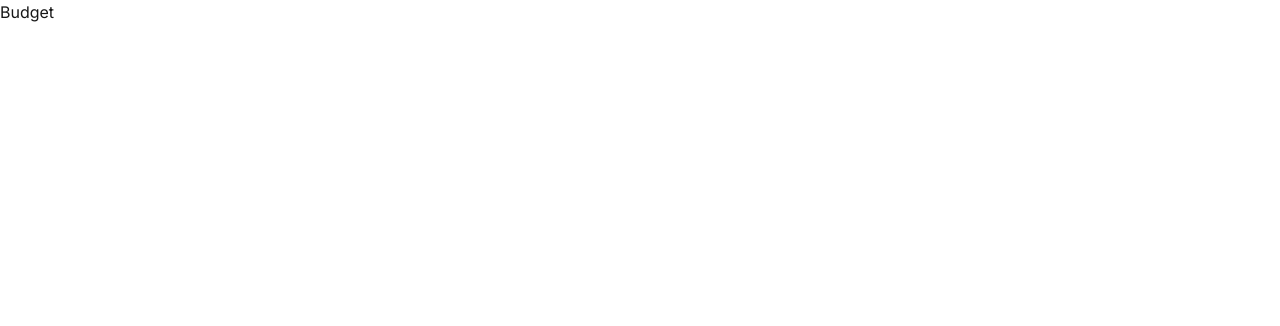
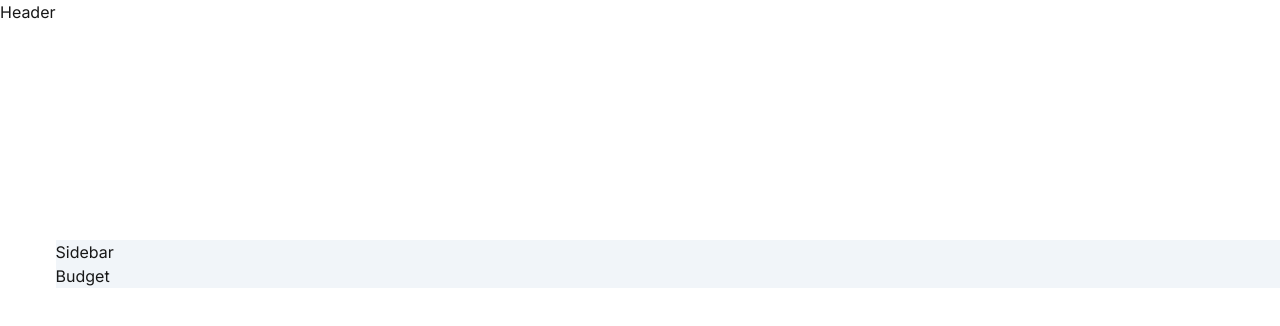
Before and after one commit to kofiad/pennywise, a Next.js app: page /dashboard/budget in a window 1280 px wide. Shown: the top 326 px of the page. Built offline with nearby package versions, Linux system fonts and the light colour scheme.

Commit message:
creating components

```diff
--- a/app/dashboard/layout.js
+++ b/app/dashboard/layout.js
@@ -1,12 +1,14 @@
-export default function DashboardLayout({
-    children, // will be a page or nested layout
-  }) {
-    return (
-      <section>
-        {/* Include shared UI here e.g. a header or sidebar */}
-        <nav></nav>
+import Header from "@/components/Header";
+import Sidebar from "@/components/Sidebar";
 
+export default function DashboardLayout({children}){
+  return (
+    <div className='flex'>
+      <Header/>
+      <main className="transition-all duration-300 mt-60 w-full bg-slate-100 overflow-x-hidden">
+       <Sidebar />
         {children}
-      </section>
-    )
-  }
+      </main>
+    </div>
+  )
+}
--- /dev/null
+++ b/components/Header.jsx
@@ -0,0 +1,7 @@
+import React from 'react'
+
+export default function Header() {
+  return (
+    <div>Header</div>
+  )
+}
--- /dev/null
+++ b/components/Sidebar.jsx
@@ -0,0 +1,7 @@
+import React from 'react'
+
+export default function Sidebar() {
+  return (
+    <div>Sidebar</div>
+  )
+}
```
